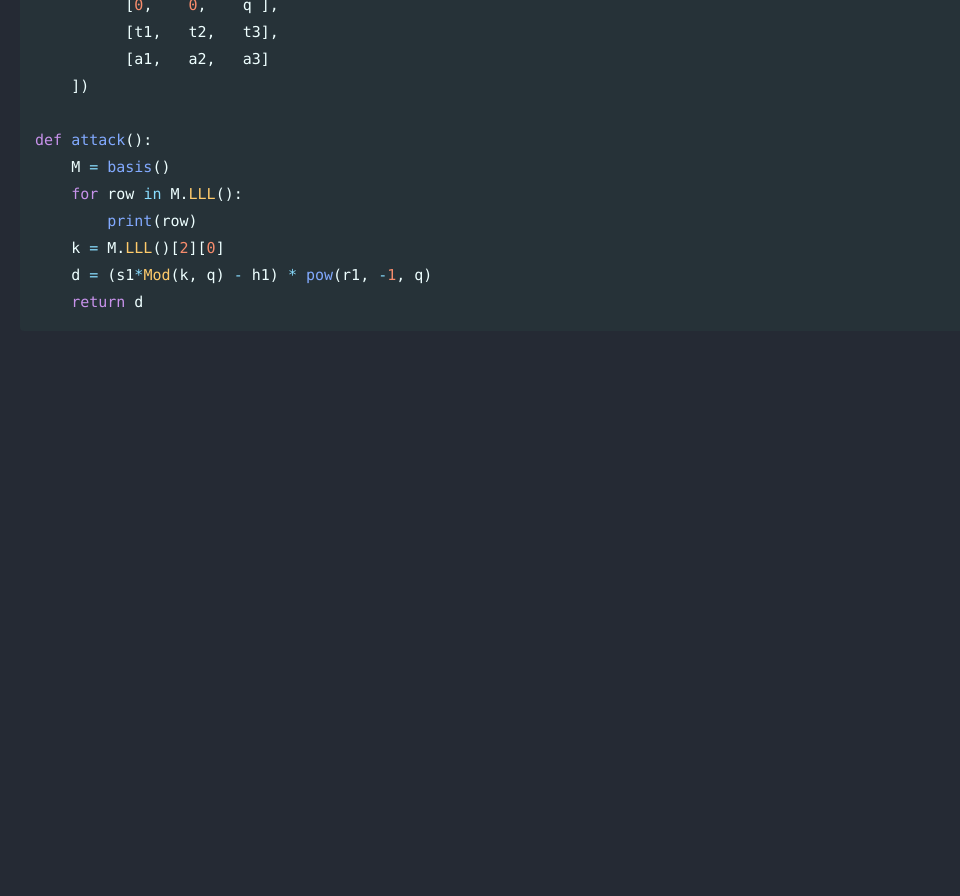
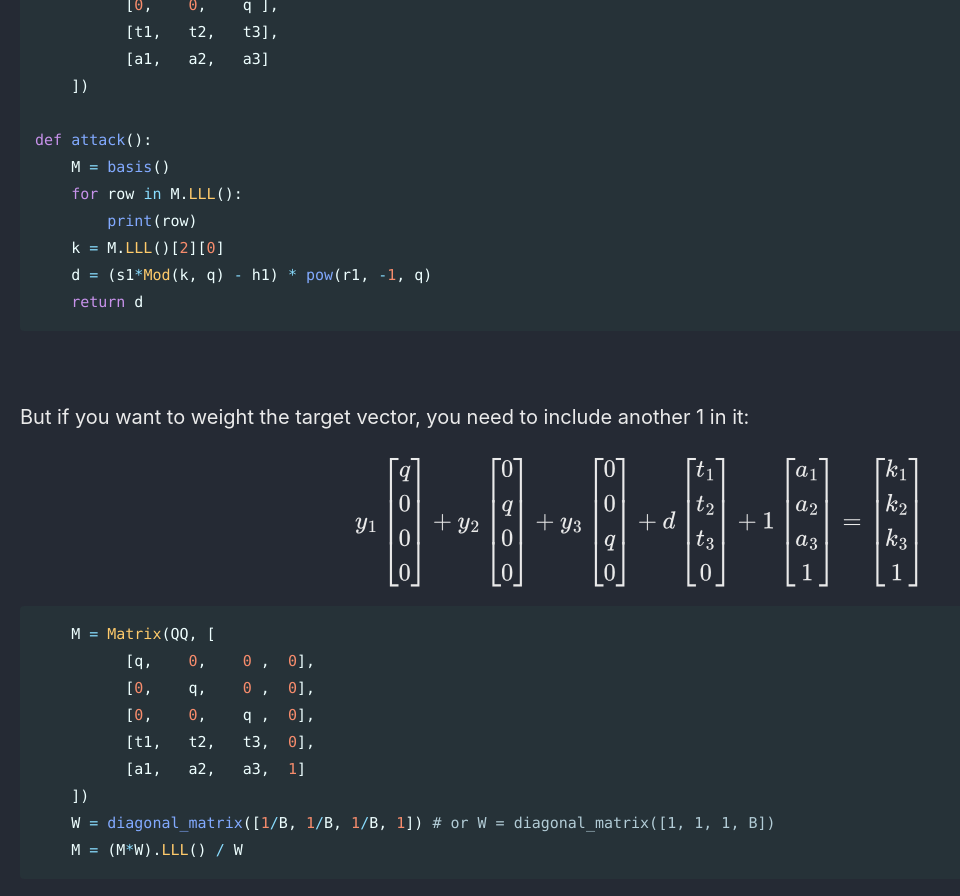
Before and after one commit to Connor-McCartney/Connor-McCartney.github.io, a Jekyll site: the page built from _pages/cryptography/ecc/Come-on-feel-the-nonce-CTFZone-quals-2023.md, in a window 1280 px wide and 900 px high, scrolled down 5588 px. Shown: the top 896 px of the window, without its empty margins (0-960 px from the left). Built offline with Jekyll 4.4.1, drawn with Linux system fonts in a browser that asks for light colours; cached includes are drawn as plain includes; before the commit the page ends 5964 px from its top, so only the background shows below that.

Commit message:
Update Come-on-feel-the-nonce-CTFZone-quals-2023.md

````diff
--- a/_pages/cryptography/ecc/Come-on-feel-the-nonce-CTFZone-quals-2023.md
+++ b/_pages/cryptography/ecc/Come-on-feel-the-nonce-CTFZone-quals-2023.md
@@ -246,3 +246,28 @@ def attack():
     d = (s1*Mod(k, q) - h1) * pow(r1, -1, q)
     return d
 ```
+
+<br>
+
+But if you want to weight the target vector, you need to include another 1 in it:
+
+$$
+y_1 \begin{bmatrix}q  \\ 0 \\ 0 \\ 0\end{bmatrix} +
+y_2 \begin{bmatrix}0  \\ q \\ 0 \\ 0\end{bmatrix} +
+y_3 \begin{bmatrix}0  \\ 0 \\ q \\ 0\end{bmatrix} +
+d \begin{bmatrix}t_1  \\ t_2 \\ t_3 \\ 0\end{bmatrix} +
+1 \begin{bmatrix}a_1  \\ a_2 \\ a_3 \\ 1\end{bmatrix}
+=   \begin{bmatrix}k_1  \\ k_2  \\ k_3 \\ 1\end{bmatrix}
+$$
+
+```python
+    M = Matrix(QQ, [
+          [q,    0,    0 ,  0],
+          [0,    q,    0 ,  0],
+          [0,    0,    q ,  0],
+          [t1,   t2,   t3,  0],
+          [a1,   a2,   a3,  1]
+    ])
+    W = diagonal_matrix([1/B, 1/B, 1/B, 1]) # or W = diagonal_matrix([1, 1, 1, B])
+    M = (M*W).LLL() / W
+```
````
